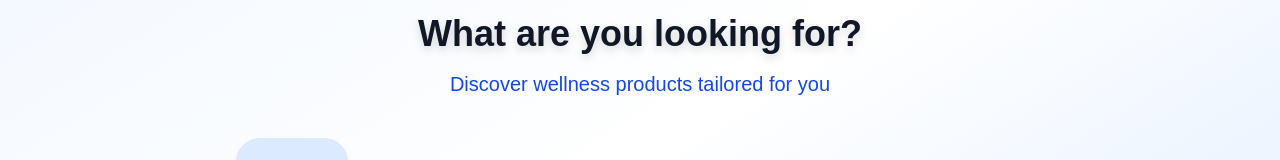
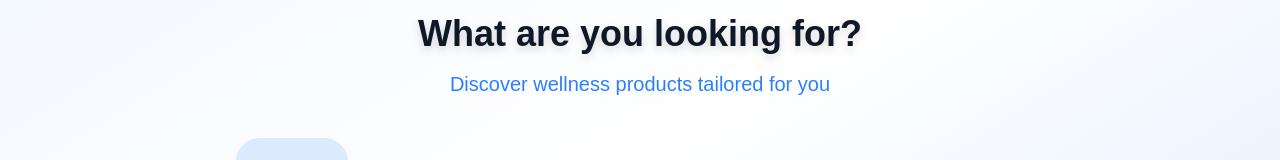
Before and after one commit to Damon7181/JB-eshop-client, a Next.js app: page /main in a window 1280 px wide. Shown: the part 240-400 px from the top of the page. Built offline with nearby package versions, Linux system fonts and the light colour scheme; grey boxes are pictures that could not be loaded.

Commit message:
seventh Commit

```diff
--- a/app/main/page.jsx
+++ b/app/main/page.jsx
@@ -27,7 +27,7 @@ export default function UserPortalPage() {
       <h1 className="text-3xl sm:text-4xl font-bold text-center mb-4 text-gray-900 drop-shadow-lg">
         What are you looking for?
       </h1>
-			<p className="text-lg sm:text-xl text-blue-700 text-center mb-10 font-medium animate-fadeIn">
+      <p className="text-lg sm:text-xl text-blue-500 text-center mb-10 font-medium animate-fadeIn">
         Discover wellness products tailored for you
       </p>
 
@@ -42,7 +42,7 @@ export default function UserPortalPage() {
           >
             <Link
               href="/Sauna"
-							className="bg-blue-100 rounded-3xl w-28 h-32 flex items-center justify-center shadow-md border-2 border-transparent group-hover:border-blue-400 group-hover:shadow-xl group-hover:scale-105 transition-all duration-300"
+              className="bg-blue-100 rounded-3xl w-28 h-32 flex items-center justify-center shadow-md border-2 border-transparent group-hover:border-gray-400 group-hover:shadow-xl group-hover:scale-105 transition-all duration-300"
             >
               <div className="relative bg-blue-100 rounded-3xl w-28 h-32 flex items-center justify-center">
                 <Image
@@ -54,7 +54,7 @@ export default function UserPortalPage() {
                 />
               </div>
             </Link>
-						<p className="mt-4 text-center font-semibold text-gray-800 group-hover:text-blue-700 transition-colors duration-300">
+            <p className="mt-4 text-center font-semibold text-gray-800 group-hover:text-blue-500 transition-colors duration-300">
               {item.name}
             </p>
           </div>
```
Lines whose indentation alone changed are shown as unchanged.
